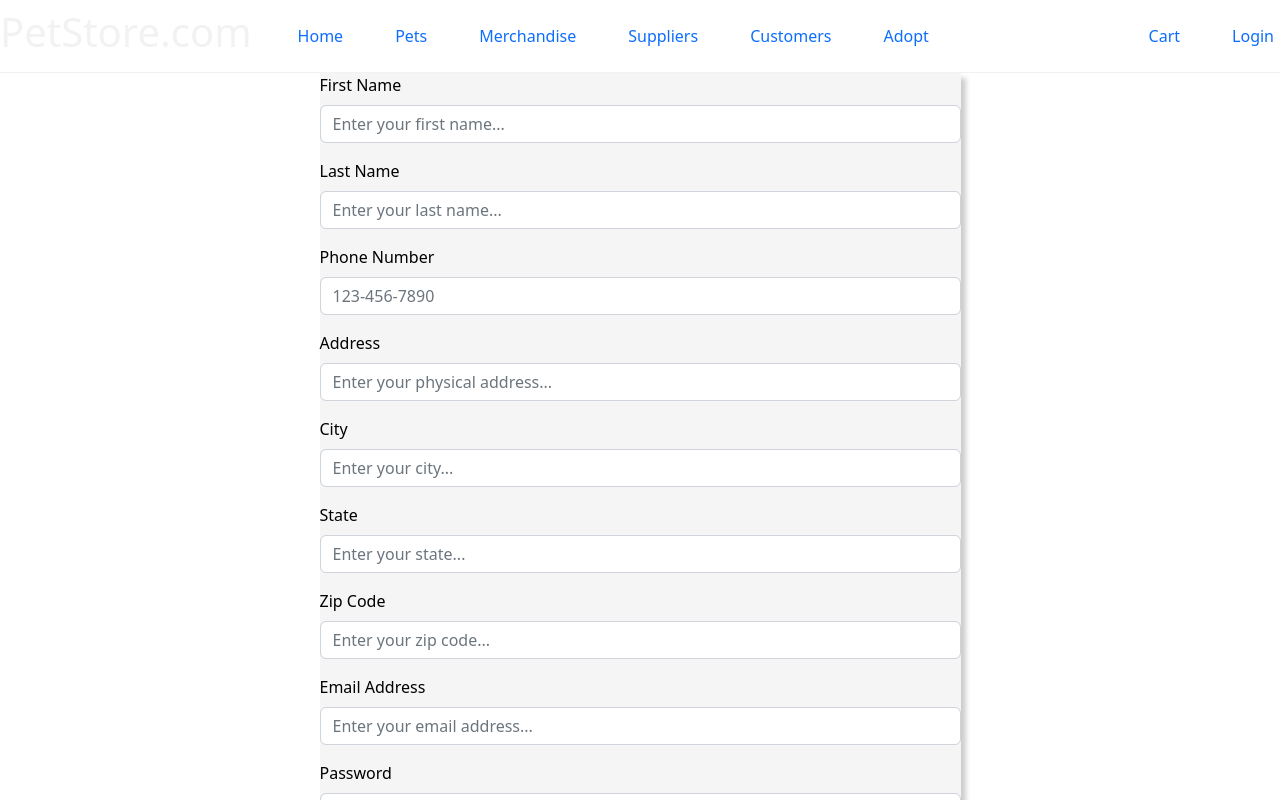
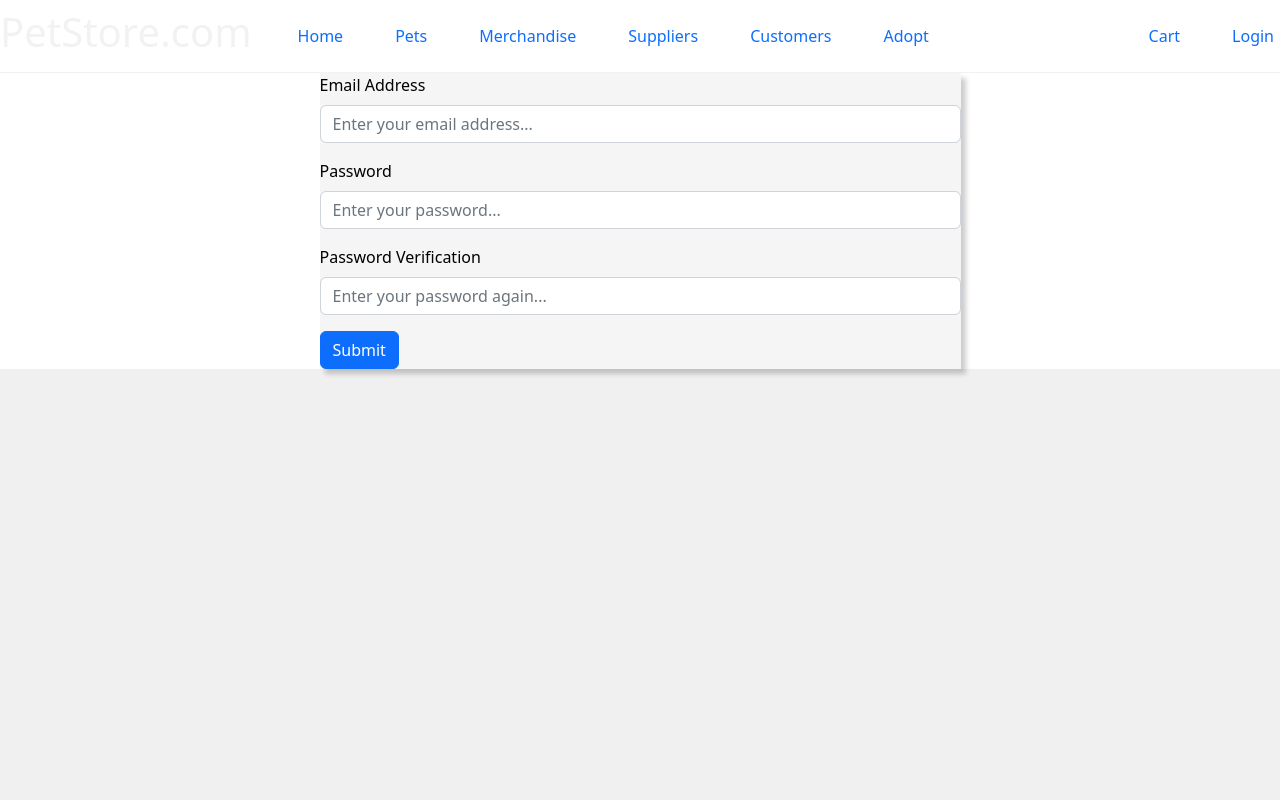
Before and after one commit to Deadrick99/petstore, a React (Vite) app: page /signup in a window 1280 px wide. Shown: the top 800 px of the page. Built offline with nearby package versions, Linux system fonts and the light colour scheme.

Commit message:
adding the sign up page with interaction to the backend

```diff
--- a/package.json
+++ b/package.json
@@ -9,11 +9,13 @@
     "preview": "vite preview"
   },
   "dependencies": {
+    "@reduxjs/toolkit": "^1.8.6",
     "axios": "^1.1.2",
     "bootstrap": "^5.2.1",
     "formik": "^2.2.9",
     "react": "^18.2.0",
     "react-bootstrap": "^2.5.0",
+    "react-redux": "^8.0.4",
     "react-router-dom": "^6.4.1",
     "yup": "^0.32.11",
     "zod": "^3.19.1"
--- a/src/pages/Navbar.tsx
+++ b/src/pages/Navbar.jsx
@@ -1,6 +1,7 @@
-import { Link } from "react-router-dom";
+import { useSelector } from "react-redux";
 
 const Navbar = () => {
+  const userEmail = useSelector((state) => state.user.email);
   return (
     <nav className="navbar">
       <h1>PetStore.com</h1>
--- a/src/pages/SignUp.tsx
+++ b/src/pages/SignUp.tsx
@@ -1,3 +1,4 @@
+import Axios from "axios";
 import React, { useState } from 'react';
 import Button from 'react-bootstrap/Button';
 import Col from 'react-bootstrap/Col';
@@ -5,43 +6,17 @@ import Container from 'react-bootstrap/Container';
 import Form from 'react-bootstrap/Form';
 import Row from 'react-bootstrap/Row';
 import { z } from 'zod';
-
 import 'bootstrap/dist/css/bootstrap.min.css';
+import { useNavigate } from "react-router-dom";
 
 const FormGroupClass = 'mb-3';
-const Params = ['address', 'city', 'email', 'first_name', 'last_name',
-    'password', 'password_verify', 'phone_number', 'state', 'zip_code'
-]
+const Params = ['email', 'password']
 const Schemas = {
-    address: z.string({
-        required_error: 'Address is required',
-        invalid_type_error: 'Address should be a string'
-    }).trim().min(1, {
-        message: 'Address should be non-empty'
-    }),
-    city: z.string({
-        required_error: 'City is required',
-        invalid_type_error: 'City should be a string'
-    }).trim().min(1, {
-        message: 'City should be non-empty'
-    }),
     email: z.string({
         required_error: 'Email should be non-empty',
         invalid_type_error: 'Email must be a string'
     }).trim().email({
         message: 'Email should be a valid address'
-    }),
-    first_name: z.string({
-        required_error: 'First Name is required',
-        invalid_type_error: 'First Name should be a string'
-    }).trim().min(1, {
-        message: 'First Name should be non-empty'
-    }),
-    last_name: z.string({
-        required_error: 'Last Name is required',
-        invalid_type_error: 'Last Name should be a string'
-    }).trim().min(1, {
-        message: 'Last Name should be non-empty'
     }),
     password: z.string({
         required_error: 'Password is required',
@@ -49,48 +24,30 @@ const Schemas = {
     }).trim().min(5, {
         message: 'Password should be non-empty'
     }),
-    password_verify: z.string({
-        required_error: 'Password is required',
-        invalid_type_error: 'Password must be a string'
-    }).trim().min(5, {
-        message: 'Password Verify should be non-empty'
-    }),
-    phone_number: z.string({
-        required_error: 'Phone number is required',
-        invalid_type_error: 'Phone number should be a string'
-    }).trim().min(1, {
-        message: 'Phone number should be non-empty'
-    }),
-    state: z.string({
-        required_error: 'State is required',
-        invalid_type_error: 'State should be a string'
-    }).trim().min(1, {
-        message: 'State should be non-empty'
-    }),
-    zip_code: z.string({
-        required_error: 'Zip Code is required',
-        invalid_type_error: 'Zip Code should be a string'
-    }).trim().min(1, {
-        message: 'Zip Code should be non-empty'
-    }),
 };
 
+const API_URL = "http://localhost:3000/api/signup"
+
+/**
+ * create and manage the operation of the sign up page
+ *
+ * @returns a tsx website that represents the structure behind the sign-up page
+ */
 const SignUp = () => {
-
-    const initState = { error: null, isValid: true, message: '', value: ''};
+    const navigate = useNavigate();
     const [form, setForm] = useState({
-        address:         { error: null, isValid: true, message: '', value: ''},
-        city:            { error: null, isValid: true, message: '', value: ''},
         email:           { error: null, isValid: true, message: '', value: ''},
-        first_name:      { error: null, isValid: true, message: '', value: ''},
-        last_name:       { error: null, isValid: true, message: '', value: ''},
         password:        { error: null, isValid: true, message: '', value: ''},
         password_verify: { error: null, isValid: true, message: '', value: ''},
-        phone_number:    { error: null, isValid: true, message: '', value: ''},
-        state:           { error: null, isValid: true, message: '', value: ''},
-        zip_code:        { error: null, isValid: true, message: '', value: ''}
+        server_response: { error: null, isValid: true, message: '', value: ''},
     });
 
+    /**
+     * update the specified field's value with the argued value
+     *
+     * @param field: a string that specifies the desired fields
+     * @param value: an object that represents the new value for the field
+     */
     const setFieldValue = (field: string, value: any) => {
         var f = form;
         var fieldKey = field as keyof typeof form;
@@ -98,6 +55,14 @@ const SignUp = () => {
         setForm({...f});
     }
 
+    /**
+     * update all sub-fields within a specified form field except the value
+     *
+     * @param field: a string that specifies the desired field
+     * @param error: any type of error object from the most recent manipulation
+     * @param isValid: a boolean that specifies if the field if value
+     * @param message: a message that verbally describes the error
+     */
     const updateField = (field: string, error: any, isValid: boolean, message: string) => {
         var f = form;
         var fieldKey = field as keyof typeof form;
@@ -107,7 +72,59 @@ const SignUp = () => {
         setForm({...f});
     }
 
+    /**
+     * submit the user's desired account information to the backend
+     *
+     * @returns null
+     */
+    const submitForm = async () => {
+
+        let response;
+        try
+        {
+            response = await Axios.post(
+                API_URL, {
+                    email: String(form.email.value),
+                    password: String(form.password.value)
+                }
+            )
+            updateField(
+                'server_response',
+                response,
+                true,
+                response.data
+            );
+
+            /**
+             * Assuming the aforementioned code ran without error, we can
+             * safely assume the account was successfully created so we can
+             * redirect to the login page
+             */
+            navigate('/login')
+        }
+        catch (error: any)
+        {
+            updateField(
+                'server_response',
+                error.response,
+                false,
+                error.response.data
+            );
+            return
+        }
+    }
+
+    /**
+     * process the form's information following submission
+     *
+     * @param event: a button click event from the submit button
+     */
     const handleSubmit = async (event: React.MouseEvent<HTMLButtonElement>) => {
+        let valid: boolean = true;
+
+        /**
+         * Validate all form fields except for the password verification field
+         */
         Params.forEach(function (field, _) {
             var schemaKey = field as keyof typeof Schemas;
             var formKey = field as keyof typeof form;
@@ -118,8 +135,36 @@ const SignUp = () => {
                 updateField(field, null, true, '');
             } catch(error: any) {
                 updateField(field, error, false, String(error.issues[0].message));
+                valid = false;
             }
         })
+
+        /**
+         * Validate the password verification field
+         */
+        if (form.password.value != form.password_verify.value)
+        {
+            let error_message = "Passwords do not match."
+            updateField(
+                'password_verify',
+                EvalError(error_message),
+                false,
+                error_message
+            );
+            valid = false;
+        }
+        else
+        {
+            updateField('password_verify', null, true, '');
+        }
+
+        /**
+         * If the form is valid, submit the username and password to the
+         * backend to attempt to make an account
+         */
+        if (valid == true) {
+            submitForm();
+        }
 
         event.preventDefault();
     };
@@ -129,139 +174,6 @@ const SignUp = () => {
             <Row className='justify-content-center'>
                 <Col md={7}>
                     <Form>
-                        {/**
-                         * First Name
-                         */}
-                        <Form.Group className={FormGroupClass} controlId='formFirstName'>
-                            <Form.Label>First Name</Form.Label>
-                            <Form.Control
-                                type='text'
-                                placeholder='Enter your first name...'
-                                value={form.first_name.value}
-                                onChange={(e) => setFieldValue('first_name', e.target.value)}
-                                isInvalid={!form.first_name.isValid}
-                            />
-                            {!form.first_name.isValid &&
-                                <Form.Text className='text-danger'>
-                                    {form.first_name.message}
-                                </Form.Text>
-                            }
-                        </Form.Group>
-
-                        {/**
-                         * Last Name
-                         */}
-                        <Form.Group className={FormGroupClass} controlId='formLastName'>
-                            <Form.Label>Last Name</Form.Label>
-                            <Form.Control
-                                type='text'
-                                placeholder='Enter your last name...'
-                                value={form.last_name.value}
-                                onChange={(e) => setFieldValue('last_name', e.target.value)}
-                                isInvalid={!form.last_name.isValid}
-                            />
-                            {!form.last_name.isValid &&
-                                <Form.Text className='text-danger'>
-                                    {form.last_name.message}
-                                </Form.Text>
-                            }
-                        </Form.Group>
-
-                        {/**
-                         * Phone Number
-                         */}
-                        <Form.Group className={FormGroupClass} controlId="formPhoneNumber">
-                            <Form.Label>Phone Number</Form.Label>
-                            <Form.Control
-                                type='tel'
-                                placeholder='123-456-7890'
-                                value={form.phone_number.value}
-                                onChange={(e) => setFieldValue('phone_number', e.target.value)}
-                                isInvalid={!form.phone_number.isValid}
-                             />
-                            {!form.phone_number.isValid &&
-                                <Form.Text className='text-danger'>
-                                    {form.phone_number.message}
-                                </Form.Text>
-                            }
-                        </Form.Group>
-
-                        {/**
-                         * Address
-                         */}
-                        <Form.Group className={FormGroupClass} controlId="formAddress">
-                            <Form.Label>Address</Form.Label>
-                            <Form.Control
-                                type='text'
-                                placeholder='Enter your physical address...'
-                                value={form.address.value}
-                                onChange={(e) => setFieldValue('address', e.target.value)}
-                                isInvalid={!form.address.isValid}
-                            />
-                            {!form.address.isValid &&
-                                <Form.Text className='text-danger'>
-                                    {form.address.message}
-                                </Form.Text>
-                            }
-                        </Form.Group>
-
-                        {/**
-                         * City
-                         */}
-                        <Form.Group className={FormGroupClass} controlId="formCity">
-                            <Form.Label>City</Form.Label>
-                            <Form.Control
-                                type='text'
-                                placeholder='Enter your city...'
-                                value={form.city.value}
-                                onChange={(e) => setFieldValue('city', e.target.value)}
-                                isInvalid={!form.address.isValid}
-                            />
-                            {!form.city.isValid &&
-                                <Form.Text className='text-danger'>
-                                    {form.city.message}
-                                </Form.Text>
-                            }
-                        </Form.Group>
-
-                        {/**
-                         * State
-                         */}
-                        <Form.Group className={FormGroupClass} controlId="formState">
-                            <Form.Label>State</Form.Label>
-                            <Form.Control
-                                type='text'
-                                placeholder='Enter your state...'
-                                value={form.state.value}
-                                onChange={(e) => setFieldValue('state', e.target.value)}
-                                isInvalid={!form.state.isValid}
-                            />
-                            {!form.state.isValid &&
-                                <Form.Text className='text-danger'>
-                                    {form.state.message}
-                                </Form.Text>
-                            }
-                        </Form.Group>
-
-                        {/**
-                         * Zip Code
-                         */}
-                        <Form.Group className={FormGroupClass} controlId="formZipCode">
-                            <Form.Label>Zip Code</Form.Label>
-                            <Form.Control
-                                type='number'
-                                placeholder='Enter your zip code...'
-                                value={form.zip_code.value}
-                                onChange={(e) => setFieldValue('zip_code', e.target.value)}
-                                isInvalid={!form.zip_code.isValid}
-                            />
-                            {!form.zip_code.isValid &&
-                                <Form.Text className='text-danger'>
-                                    {form.zip_code.message}
-                                </Form.Text>
-                            }
-                        </Form.Group>
-
                         {/**
                          * Email Address Field
                          */}
@@ -320,6 +232,17 @@ const SignUp = () => {
                         </Form.Group>
 
                         {/**
+                         * Server Error Messages
+                        */}
+                        <Form.Group className={FormGroupClass} controlId='formServerResponses'>
+                            {!form.server_response.isValid &&
+                                <Form.Text className='text-danger'>
+                                    {form.server_response.message}
+                                </Form.Text>
+                            }
+                        </Form.Group>
+
+                        {/**
                          * Buttons
                          */}
                         <Button variant='primary' type="submit" onClick={handleSubmit}>
```
Also changed, not shown: src/App.tsx (+7 -3 lines), src/redux/store.ts (added, +9 -0 lines), src/redux/user.ts (added, +20 -0 lines), 1 other file (tests, documents, lock files or other folders).
